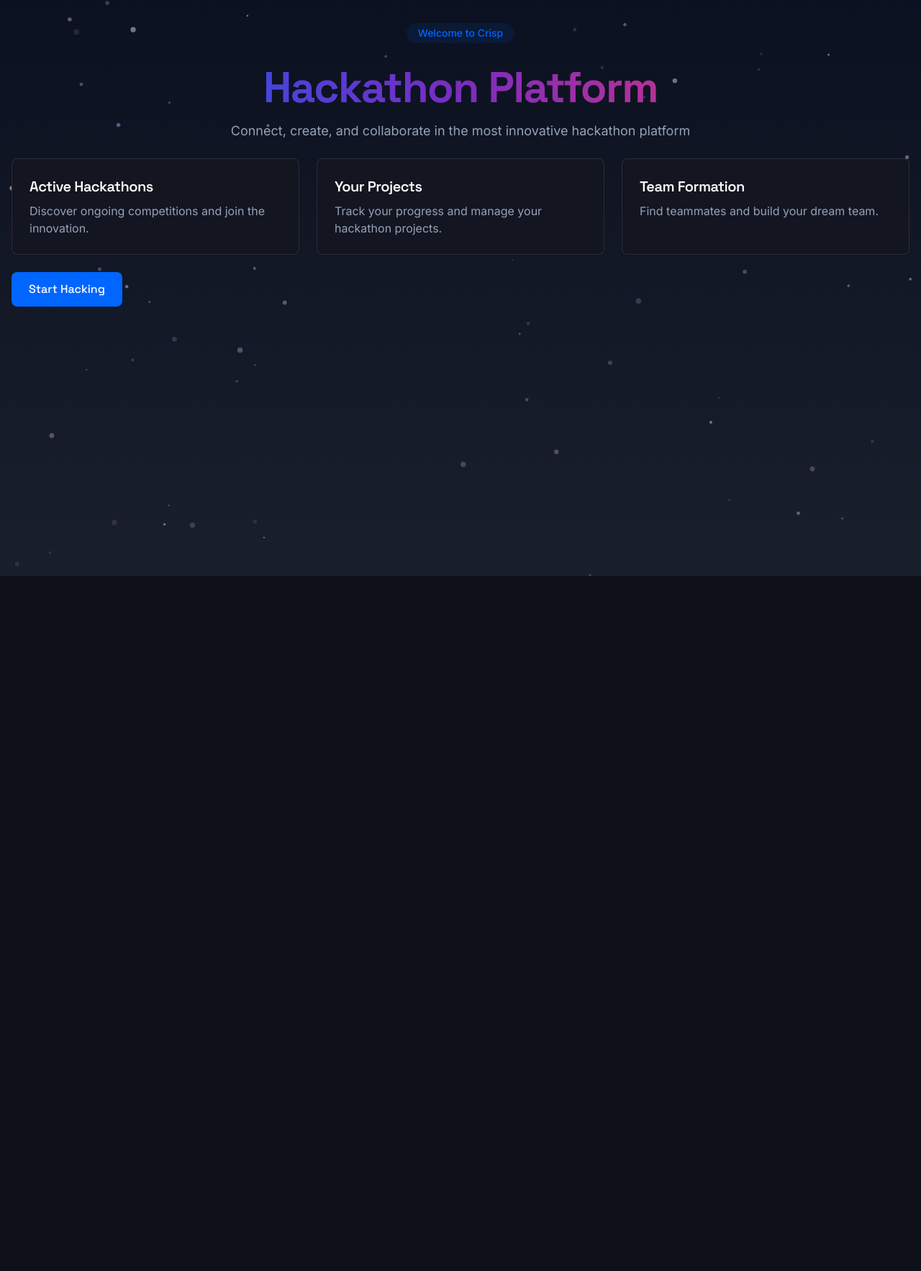
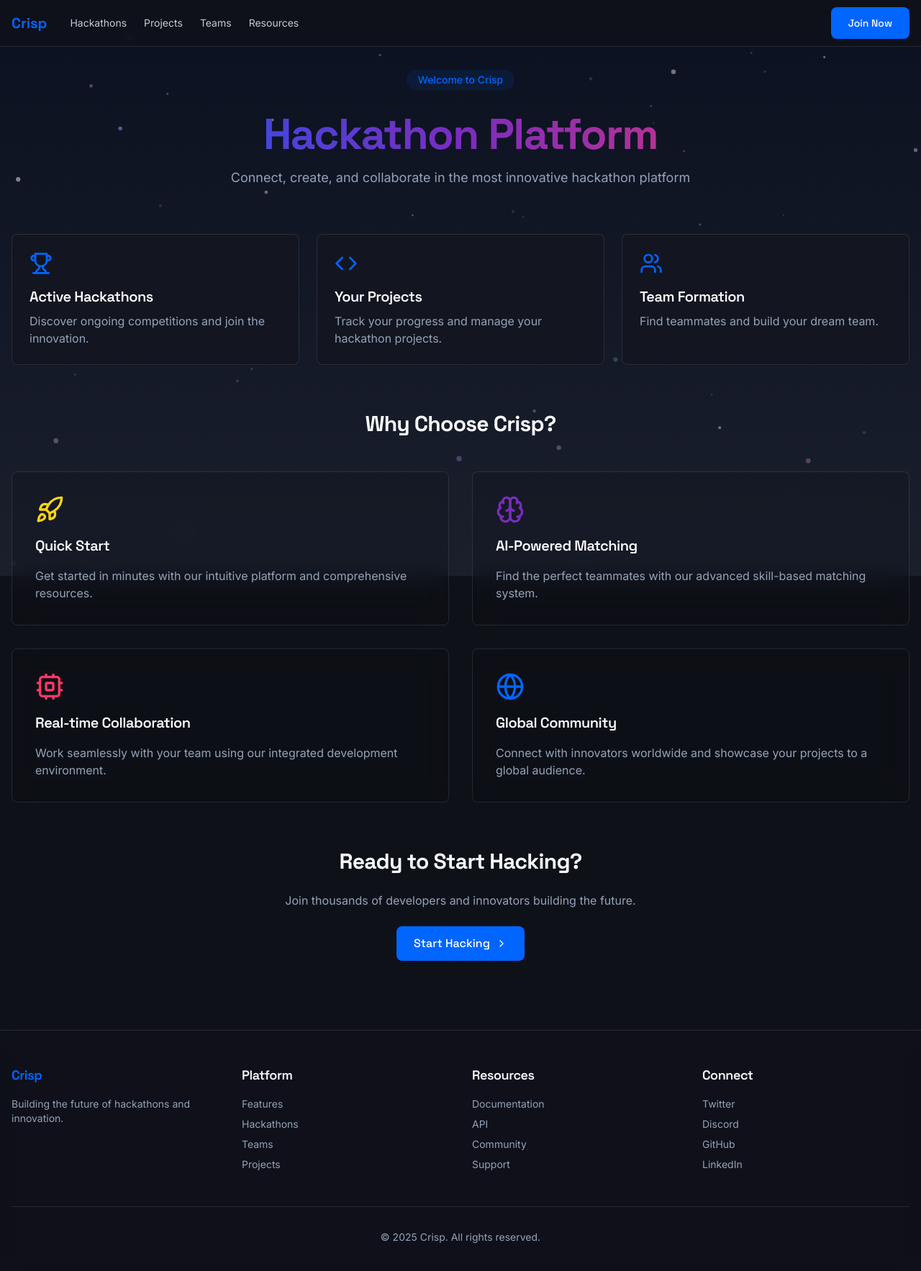
Before and after one commit to Sibhi33/crisp-hackscape, a React (Vite) app: page / in a window 1280 px wide. Shown: the top 1766 px of the page at 72% size. Before the commit the page ends 800 px from the top, so only its background shows below. Built offline with nearby package versions, Linux system fonts and the light colour scheme.

Commit message:
Add navbar and footer
Added a navbar with four components and a footer to the application.  Also added more components to further describe the platform.

```diff
--- a/src/pages/Index.tsx
+++ b/src/pages/Index.tsx
@@ -3,19 +3,51 @@ import { useEffect, useRef } from 'react';
 import { motion } from 'framer-motion';
 import { Card } from "@/components/ui/card";
 import { ParticleBackground } from '@/components/ParticleBackground';
+import { Github, Code, Users, Trophy, ChevronRight, Rocket, Brain, Cpu, Globe } from 'lucide-react';
 
 const Index = () => {
   return (
-    <div className="min-h-screen w-full overflow-hidden relative">
+    <div className="min-h-screen w-full overflow-hidden relative flex flex-col">
       <ParticleBackground />
 
-      <main className="container mx-auto px-4 py-8 relative z-10">
+      {/* Navbar */}
+      <nav className="sticky top-0 z-50 w-full border-b border-white/10 backdrop-blur-md bg-background/80">
+        <div className="container mx-auto px-4">
+          <div className="flex items-center justify-between h-16">
+            <div className="flex items-center space-x-8">
+              <a href="/" className="text-xl font-space font-bold text-electric-blue">
+                Crisp
+              </a>
+              <div className="hidden md:flex space-x-6">
+                <a href="#" className="text-sm text-foreground/80 hover:text-electric-blue transition-colors">
+                  Hackathons
+                </a>
+                <a href="#" className="text-sm text-foreground/80 hover:text-electric-blue transition-colors">
+                  Projects
+                </a>
+                <a href="#" className="text-sm text-foreground/80 hover:text-electric-blue transition-colors">
+                  Teams
+                </a>
+                <a href="#" className="text-sm text-foreground/80 hover:text-electric-blue transition-colors">
+                  Resources
+                </a>
+              </div>
+            </div>
+            <button className="cyber-button text-sm">
+              Join Now
+            </button>
+          </div>
+        </div>
+      </nav>
+
+      <main className="flex-grow container mx-auto px-4 py-8 relative z-10">
         <motion.div
           initial={{ opacity: 0, y: 20 }}
           animate={{ opacity: 1, y: 0 }}
           transition={{ duration: 0.5 }}
-          className="space-y-6"
+          className="space-y-16"
         >
+          {/* Hero Section */}
           <header className="text-center space-y-4">
             <div className="inline-block px-4 py-1 rounded-full bg-electric-blue/10 text-electric-blue text-sm font-medium mb-4">
               Welcome to Crisp
@@ -28,30 +60,141 @@ const Index = () => {
             </p>
           </header>
 
-          <section className="grid grid-cols-1 md:grid-cols-2 lg:grid-cols-3 gap-6 mt-12">
+          {/* Feature Cards */}
+          <section className="grid grid-cols-1 md:grid-cols-2 lg:grid-cols-3 gap-6">
             <Card className="glassmorphism p-6 card-hover">
+              <Trophy className="w-8 h-8 text-electric-blue mb-4" />
               <h3 className="text-xl font-semibold mb-2">Active Hackathons</h3>
               <p className="text-muted-foreground">Discover ongoing competitions and join the innovation.</p>
             </Card>
 
             <Card className="glassmorphism p-6 card-hover">
+              <Code className="w-8 h-8 text-electric-blue mb-4" />
               <h3 className="text-xl font-semibold mb-2">Your Projects</h3>
               <p className="text-muted-foreground">Track your progress and manage your hackathon projects.</p>
             </Card>
 
             <Card className="glassmorphism p-6 card-hover">
+              <Users className="w-8 h-8 text-electric-blue mb-4" />
               <h3 className="text-xl font-semibold mb-2">Team Formation</h3>
               <p className="text-muted-foreground">Find teammates and build your dream team.</p>
             </Card>
           </section>
 
-          <section className="mt-12">
-            <button className="cyber-button">
-              Start Hacking
+          {/* Platform Features */}
+          <section className="space-y-12">
+            <h2 className="text-3xl font-bold text-center">Why Choose Crisp?</h2>
+            <div className="grid grid-cols-1 md:grid-cols-2 gap-8">
+              <motion.div
+                initial={{ opacity: 0, x: -20 }}
+                whileInView={{ opacity: 1, x: 0 }}
+                transition={{ duration: 0.5 }}
+                className="glassmorphism p-8 space-y-4"
+              >
+                <Rocket className="w-10 h-10 text-electric-yellow" />
+                <h3 className="text-xl font-semibold">Quick Start</h3>
+                <p className="text-muted-foreground">
+                  Get started in minutes with our intuitive platform and comprehensive resources.
+                </p>
+              </motion.div>
+
+              <motion.div
+                initial={{ opacity: 0, x: 20 }}
+                whileInView={{ opacity: 1, x: 0 }}
+                transition={{ duration: 0.5 }}
+                className="glassmorphism p-8 space-y-4"
+              >
+                <Brain className="w-10 h-10 text-cyber-purple" />
+                <h3 className="text-xl font-semibold">AI-Powered Matching</h3>
+                <p className="text-muted-foreground">
+                  Find the perfect teammates with our advanced skill-based matching system.
+                </p>
+              </motion.div>
+
+              <motion.div
+                initial={{ opacity: 0, x: -20 }}
+                whileInView={{ opacity: 1, x: 0 }}
+                transition={{ duration: 0.5 }}
+                className="glassmorphism p-8 space-y-4"
+              >
+                <Cpu className="w-10 h-10 text-cyber-pink" />
+                <h3 className="text-xl font-semibold">Real-time Collaboration</h3>
+                <p className="text-muted-foreground">
+                  Work seamlessly with your team using our integrated development environment.
+                </p>
+              </motion.div>
+
+              <motion.div
+                initial={{ opacity: 0, x: 20 }}
+                whileInView={{ opacity: 1, x: 0 }}
+                transition={{ duration: 0.5 }}
+                className="glassmorphism p-8 space-y-4"
+              >
+                <Globe className="w-10 h-10 text-electric-blue" />
+                <h3 className="text-xl font-semibold">Global Community</h3>
+                <p className="text-muted-foreground">
+                  Connect with innovators worldwide and showcase your projects to a global audience.
+                </p>
+              </motion.div>
+            </div>
+          </section>
+
+          {/* CTA Section */}
+          <section className="text-center space-y-6">
+            <h2 className="text-3xl font-bold">Ready to Start Hacking?</h2>
+            <p className="text-muted-foreground max-w-2xl mx-auto">
+              Join thousands of developers and innovators building the future.
+            </p>
+            <button className="cyber-button inline-flex items-center">
+              Start Hacking <ChevronRight className="ml-2 w-4 h-4" />
             </button>
           </section>
         </motion.div>
       </main>
+
+      {/* Footer */}
+      <footer className="border-t border-white/10 bg-background/80 backdrop-blur-md mt-16">
+        <div className="container mx-auto px-4 py-12">
+          <div className="grid grid-cols-1 md:grid-cols-4 gap-8">
+            <div className="space-y-4">
+              <h4 className="text-lg font-bold text-electric-blue">Crisp</h4>
+              <p className="text-sm text-muted-foreground">
+                Building the future of hackathons and innovation.
+              </p>
+            </div>
+            <div className="space-y-4">
+              <h4 className="text-lg font-semibold">Platform</h4>
+              <ul className="space-y-2 text-sm text-muted-foreground">
+                <li><a href="#" className="hover:text-electric-blue transition-colors">Features</a></li>
+                <li><a href="#" className="hover:text-electric-blue transition-colors">Hackathons</a></li>
+                <li><a href="#" className="hover:text-electric-blue transition-colors">Teams</a></li>
+                <li><a href="#" className="hover:text-electric-blue transition-colors">Projects</a></li>
+              </ul>
+            </div>
+            <div className="space-y-4">
+              <h4 className="text-lg font-semibold">Resources</h4>
+              <ul className="space-y-2 text-sm text-muted-foreground">
+                <li><a href="#" className="hover:text-electric-blue transition-colors">Documentation</a></li>
+                <li><a href="#" className="hover:text-electric-blue transition-colors">API</a></li>
+                <li><a href="#" className="hover:text-electric-blue transition-colors">Community</a></li>
+                <li><a href="#" className="hover:text-electric-blue transition-colors">Support</a></li>
+              </ul>
+            </div>
+            <div className="space-y-4">
+              <h4 className="text-lg font-semibold">Connect</h4>
+              <ul className="space-y-2 text-sm text-muted-foreground">
+                <li><a href="#" className="hover:text-electric-blue transition-colors">Twitter</a></li>
+                <li><a href="#" className="hover:text-electric-blue transition-colors">Discord</a></li>
+                <li><a href="#" className="hover:text-electric-blue transition-colors">GitHub</a></li>
+                <li><a href="#" className="hover:text-electric-blue transition-colors">LinkedIn</a></li>
+              </ul>
+            </div>
+          </div>
+          <div className="mt-12 pt-8 border-t border-white/10 text-center text-sm text-muted-foreground">
+            <p>&copy; {new Date().getFullYear()} Crisp. All rights reserved.</p>
+          </div>
+        </div>
+      </footer>
     </div>
   );
 };
```
